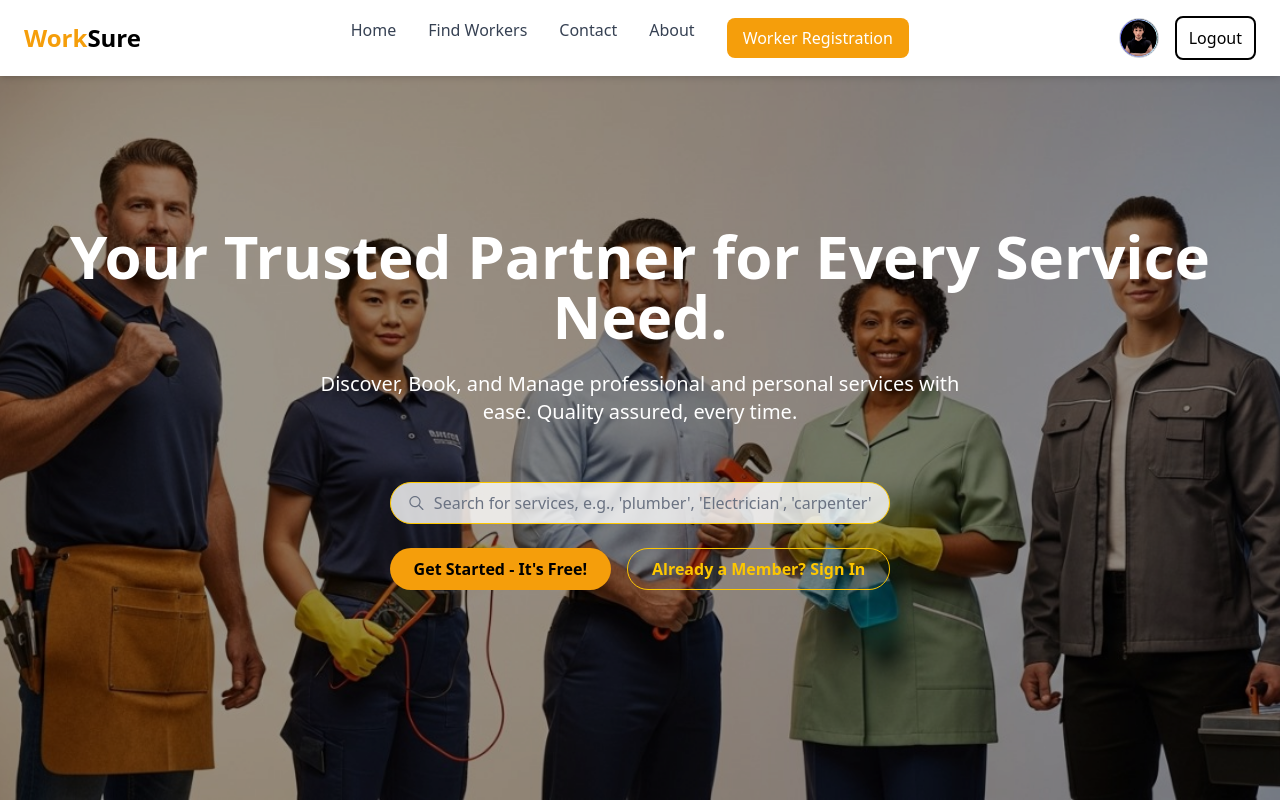
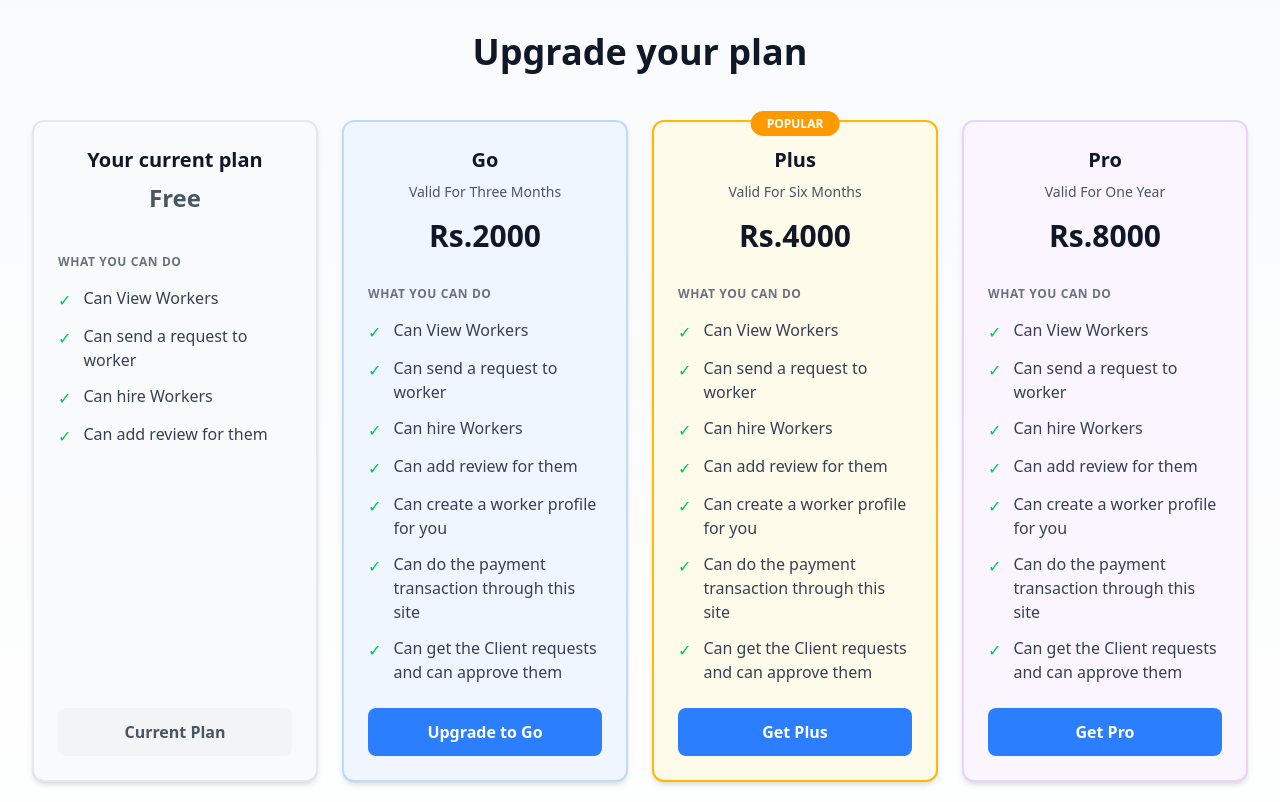
Before and after one commit to HasalKenula/WorkSure-frontend, a React (Vite) app: page /planUpgradePage in a window 1280 px wide. Shown: the top 802 px of the page. Built offline with nearby package versions, Linux system fonts and the light colour scheme; no server answers; sample sign-in values are in the browser's storage.

Commit message:
created a planupgrade page for payment

```diff
--- a/src/App.jsx
+++ b/src/App.jsx
@@ -30,6 +30,7 @@ import WorkerView from './pages/WorkerView'
 import { Toaster } from 'react-hot-toast'
 import WorkerProfileCard from './pages/WorkerProfileCard'
 import WorkerProgress from './pages/WorkerProgress'
+import PlanUpgradePage from './pages/PlanUpgradePage'
 
 
 function App() {
@@ -65,6 +66,7 @@ function App() {
             <Route path='/workerView/:userId' element={<WorkerView />} />
             <Route path='/workerCard/:workerId' element={<WorkerProfileCard />} />
             <Route path='/WorkerProgress/:workerId' element={<WorkerProgress />} />
+            <Route path='/planUpgradePage' element={<PlanUpgradePage />} />
 
           </Route>
 
--- a/src/pages/Payment.jsx
+++ b/src/pages/Payment.jsx
@@ -1,7 +1,9 @@
 import React from "react";
 import { AiOutlineCreditCard, AiOutlineWallet } from "react-icons/ai";
-
+import { useLocation } from "react-router-dom";
 export default function SecurePayment() {
+  const location = useLocation();
+  const { planName, planPrice } = location.state || { planName: "N/A", planPrice: 0 };
   return (
     <div className="max-w-[1400px] mx-auto p-8 bg-gray-50 min-h-screen">
 
@@ -10,7 +12,7 @@ export default function SecurePayment() {
         Secure Payment
       </h1>
       <p className="text-center text-gray-600 mb-10 text-lg">
-        Finalize your payment for the service below.
+        Finalize your payment for the <b>{planName}</b> plan.
       </p>
 
       {/* Grid */}
@@ -86,14 +88,13 @@ export default function SecurePayment() {
 
           <div className="flex flex-col gap-4">
             <div className="flex justify-between text-gray-700">
-              <span>Service:</span>
-              <b>Plumbing Installation</b> by Kamal Perera
+              <span>Selected Plan:</span> <b>{planName}</b>
             </div>
             <div className="flex justify-between text-gray-700">
-              <span>Service Fee:</span> $250.00
+              <span>Service Fee:</span> <b>Rs. {planPrice}</b>
             </div>
             <div className="flex justify-between text-gray-700">
-              <span>Tax (8%):</span> $20.00
+              <span>Tax (8%):</span> <b>Rs. {(planPrice * 0.08).toFixed(2)}</b>
             </div>
           </div>
 
@@ -101,7 +102,7 @@ export default function SecurePayment() {
 
           <div className="flex justify-between font-bold text-lg text-gray-800 mb-4">
             <span>Total Amount:</span>
-            <b>Rs. 270.00</b>
+            <b>Rs. {(planPrice * 1.08).toFixed(2)}</b>
           </div>
 
           <label className="flex items-center gap-2 text-sm text-gray-600 mb-4">
--- a/src/pages/PlanUpgradePage.jsx
+++ b/src/pages/PlanUpgradePage.jsx
@@ -0,0 +1,217 @@
+import React, { useState } from 'react';
+import { useNavigate } from "react-router-dom";
+
+export default function PlanUpgradePage(){
+    const [selectedPlan, setSelectedPlan] = useState(null);
+    const [hoveredPlan, setHoveredPlan] = useState(null);
+    const [planType, setPlanType] = useState('personal');
+
+    const plans = [
+        {
+            id: 'current',
+            name: 'Your current plan',
+            price: null,
+            features: [
+                'Can View Workers',
+                'Can send a request to worker',
+                'Can hire Workers',
+                'Can add review for them'
+            ],
+            cta: null,
+            popular: false,
+            color: 'bg-gray-50',
+            borderColor: 'border-gray-200'
+        },
+        {
+            id: 'go',
+            name: 'Go',
+            price: 2000,
+            description: 'Valid For Three Months',
+            features: [
+                'Can View Workers',
+                'Can send a request to worker',
+                'Can hire Workers',
+                'Can add review for them',
+                'Can create a worker profile for you',
+                'Can do the payment transaction through this site',
+                'Can get the Client requests and can approve them',
+            ],
+            cta: 'Upgrade to Go',
+            popular: false,
+            color: 'bg-blue-50',
+            borderColor: 'border-blue-200'
+        },
+        {
+            id: 'plus',
+            name: 'Plus',
+            price: 4000,
+            description: 'Valid For Six Months',
+            features: [
+                'Can View Workers',
+                'Can send a request to worker',
+                'Can hire Workers',
+                'Can add review for them',
+                'Can create a worker profile for you',
+                'Can do the payment transaction through this site',
+                'Can get the Client requests and can approve them',
+            ],
+            cta: 'Get Plus',
+            popular: true,
+            color: 'bg-amber-50',
+            borderColor: 'border-amber-300'
+        },
+        {
+            id: 'pro',
+            name: 'Pro',
+            price: 8000,
+            description: 'Valid For One Year',
+            features: [
+                'Can View Workers',
+                'Can send a request to worker',
+                'Can hire Workers',
+                'Can add review for them',
+                'Can create a worker profile for you',
+                'Can do the payment transaction through this site',
+                'Can get the Client requests and can approve them',
+            ],
+            cta: 'Get Pro',
+            popular: false,
+            color: 'bg-purple-50',
+            borderColor: 'border-purple-200'
+        }
+    ];
+
+
+
+    const navigate = useNavigate();
+
+    const handlePlanSelect = (plan) => {
+        setSelectedPlan(plan.id);
+        console.log(`Selected plan: ${plan.id}`);
+
+
+        navigate("/payment", { state: { planName: plan.name, planPrice: plan.price } });
+    };
+
+    const PlanCard = ({ plan }) => {
+        const isSelected = selectedPlan === plan.id;
+        const isHovered = hoveredPlan === plan.id;
+
+        return (
+            <div
+                className={`
+          relative flex flex-col h-full p-6 rounded-xl border-2 transition-all duration-300
+          ${plan.borderColor} ${plan.color}
+          ${plan.popular ? 'border-amber-400' : ''}
+          ${isSelected ? 'border-blue-500 ring-2 ring-blue-200' : ''}
+          ${isHovered ? 'shadow-lg -translate-y-1' : 'shadow-md'}
+        `}
+                onMouseEnter={() => setHoveredPlan(plan.id)}
+                onMouseLeave={() => setHoveredPlan(null)}
+            >
+                {plan.popular && (
+                    <div className="absolute -top-3 left-1/2 transform -translate-x-1/2">
+                        <span className="bg-amber-500 text-white text-xs font-bold px-4 py-1 rounded-full">
+                            POPULAR
+                        </span>
+                    </div>
+                )}
+
+                <div className="text-center mb-6">
+                    <h3 className="text-xl font-bold text-gray-900 mb-2">{plan.name}</h3>
+
+                    {plan.description && (
+                        <p className="text-sm text-gray-600 mb-4">{plan.description}</p>
+                    )}
+
+                    {plan.price !== null ? (
+                        <div className="mb-2">
+                            <span className="text-3xl font-bold text-gray-900">Rs.{plan.price}</span>
+
+                        </div>
+                    ) : (
+                        <div className="mb-4">
+                            <span className="text-2xl font-bold text-gray-600">Free</span>
+                        </div>
+                    )}
+                </div>
+
+                <div className="mb-6 flex-grow">
+                    <h4 className="text-xs uppercase tracking-wider text-gray-500 font-semibold mb-4">
+                        what You can do
+                    </h4>
+                    <ul className="space-y-3">
+                        {plan.features.map((feature, index) => (
+                            <li key={index} className="flex items-start">
+                                <span className="text-green-500 mr-3 mt-0.5">✓</span>
+                                <span className="text-gray-700">{feature}</span>
+                            </li>
+                        ))}
+                    </ul>
+                </div>
+
+                {plan.cta ? (
+
+
+                    <button
+                        className={`w-full py-3 px-4 rounded-lg font-semibold transition-all duration-200 ${isSelected ? 'bg-green-500 hover:bg-green-600 text-white' : 'bg-blue-500 hover:bg-blue-600 text-white'}`}
+                        onClick={() => handlePlanSelect(plan)}
+                    >
+                        {plan.cta}
+                    </button>
+
+                ) : (
+                    <div className="w-full py-3 px-4 bg-gray-100 text-gray-600 font-semibold rounded-lg text-center">
+                        Current Plan
+                    </div>
+                )}
+            </div>
+        );
+    };
+
+    return (
+        <div className="min-h-screen bg-gradient-to-b from-gray-50 to-white p-4 md:p-8">
+            <div className="max-w-7xl mx-auto">
+                {/* Header */}
+                <header className="text-center mb-12">
+                    <h1 className="text-3xl md:text-4xl font-bold text-gray-900 mb-6">
+                        Upgrade your plan
+                    </h1>
+
+
+                </header>
+
+                {/* Plan Cards Grid */}
+                <div className="grid grid-cols-1 md:grid-cols-2 lg:grid-cols-4 gap-6 mb-12">
+                    {plans.map(plan => (
+                        <PlanCard key={plan.id} plan={plan} />
+                    ))}
+                </div>
+
+                {/* Selection Info */}
+                <div className="bg-gray-50 rounded-xl p-8 mb-12 text-center">
+                    {selectedPlan ? (
+                        <div className="space-y-4">
+                            <p className="text-lg text-gray-700">
+                                You've selected the <span className="font-bold text-blue-600">
+                                    {plans.find(p => p.id === selectedPlan)?.name}
+                                </span> plan!
+                            </p>
+                            <button className="bg-green-500 hover:bg-green-600 text-white font-semibold py-3 px-8 rounded-lg transition-colors">
+                                Proceed to Checkout
+                            </button>
+                        </div>
+                    ) : (
+                        <p className="text-gray-600">
+                            Select a plan to see more details
+                        </p>
+                    )}
+                </div>
+
+
+
+
+            </div>
+        </div>
+    );
+};
```
